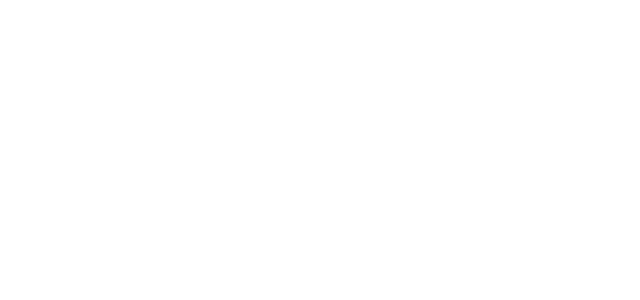
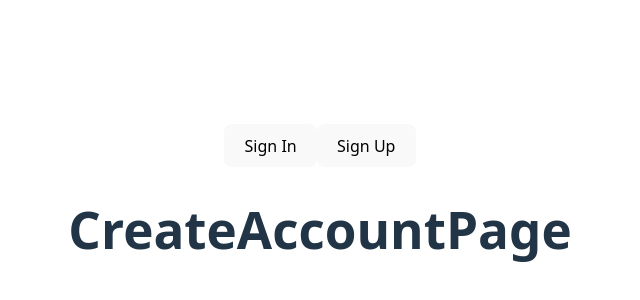
Before and after one commit to Dev621-tech/AccomplishmentTracker_FRONTEND, a React (Vite) app: page /newuser in a window 1280 px wide. Shown: the part 192-492 px from the top of the page, without its empty margins (320-960 px from the left). Built offline with nearby package versions, Linux system fonts and the light colour scheme.

Commit message:
Starting With NavBar

```diff
--- a/src/App.jsx
+++ b/src/App.jsx
@@ -1,4 +1,9 @@
-import './App.css'
+import './App.css';
+import { Routes, Route } from "react-router";
+import NavBar from "./Components/NavBar/NavBar.jsx";
+import CreateAccountPage from "./Pages/CreateAccountPage.jsx";
+import LogInPage from "./Pages/LogInPage.jsx";
+
 
 function App() {
 
@@ -6,6 +11,12 @@
   return (
     <>
 
+    <NavBar />
+    <Routes>
+      <Route path={"/newuser"} element={<CreateAccountPage />} />
+      <Route path={"/signingin"} element={<LogInPage />} />
+    </Routes>
+
     </>
   )
 }
--- /dev/null
+++ b/src/Components/NavBar/NavBar.jsx
@@ -0,0 +1,13 @@
+import { Link } from "react-router";
+
+export default function NavBar(){
+
+    return(
+        <>
+        <nav>
+            <Link to={"/signingin"}><button>Sign In</button></Link>
+            <Link to={"/newuser"}><button>Sign Up</button></Link>
+        </nav>
+        </>
+    )
+}
--- /dev/null
+++ b/src/Pages/CreateAccountPage.jsx
@@ -0,0 +1,8 @@
+export default function CreateAccountPage(){
+
+    return (
+        <>
+        <h1>CreateAccountPage</h1>
+        </>
+    )
+}
--- /dev/null
+++ b/src/Pages/LogInPage.jsx
@@ -0,0 +1,8 @@
+export default function LogInPage(){
+
+    return (
+        <>
+        <h1>LogInPage</h1>
+        </>
+    )
+}
```
